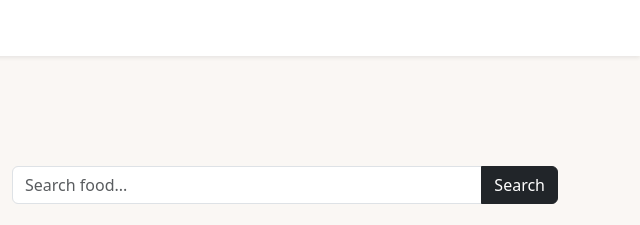
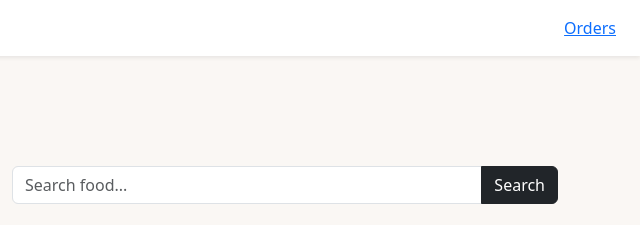
Before and after one commit to coycoyyiee143/Karenderia-Web-App, a plain HTML site: page src/index.html in a window 1280 px wide. Shown: the top 225 px of the page, 640-1280 px from the left. Drawn offline with nearby package versions, Linux system fonts and the light colour scheme.

Commit message:
Integrate order management

```diff
--- a/src/index.html
+++ b/src/index.html
@@ -12,6 +12,7 @@
 
 <nav class="navbar navbar-light bg-white shadow-sm px-4">
   <a class="navbar-brand fw-bold text-warning">🍽 Karenderia</a>
+  <a href="OrderManagement.html">Orders</a>
 </nav>
 
 <div class="container my-4">
```
